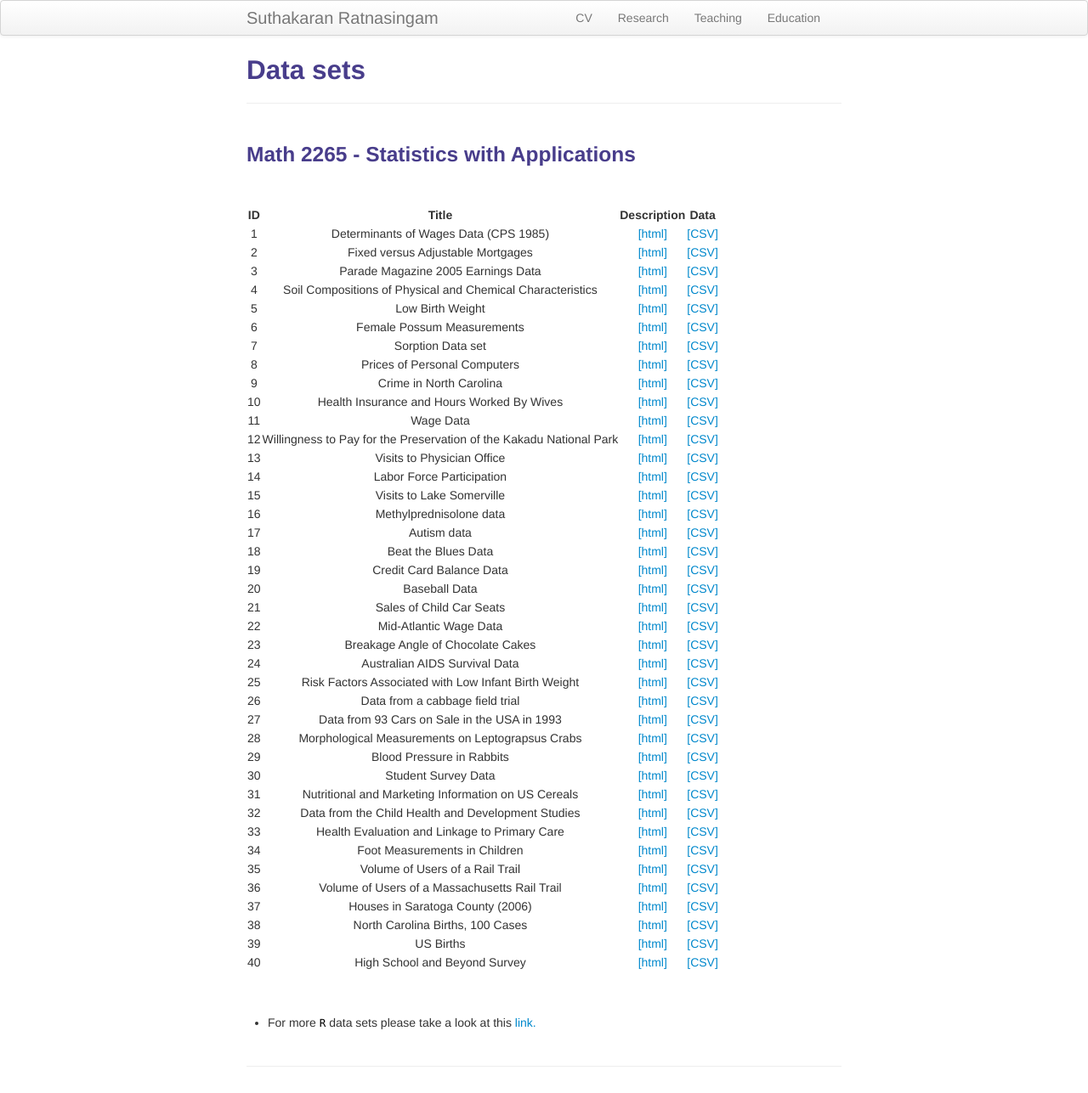
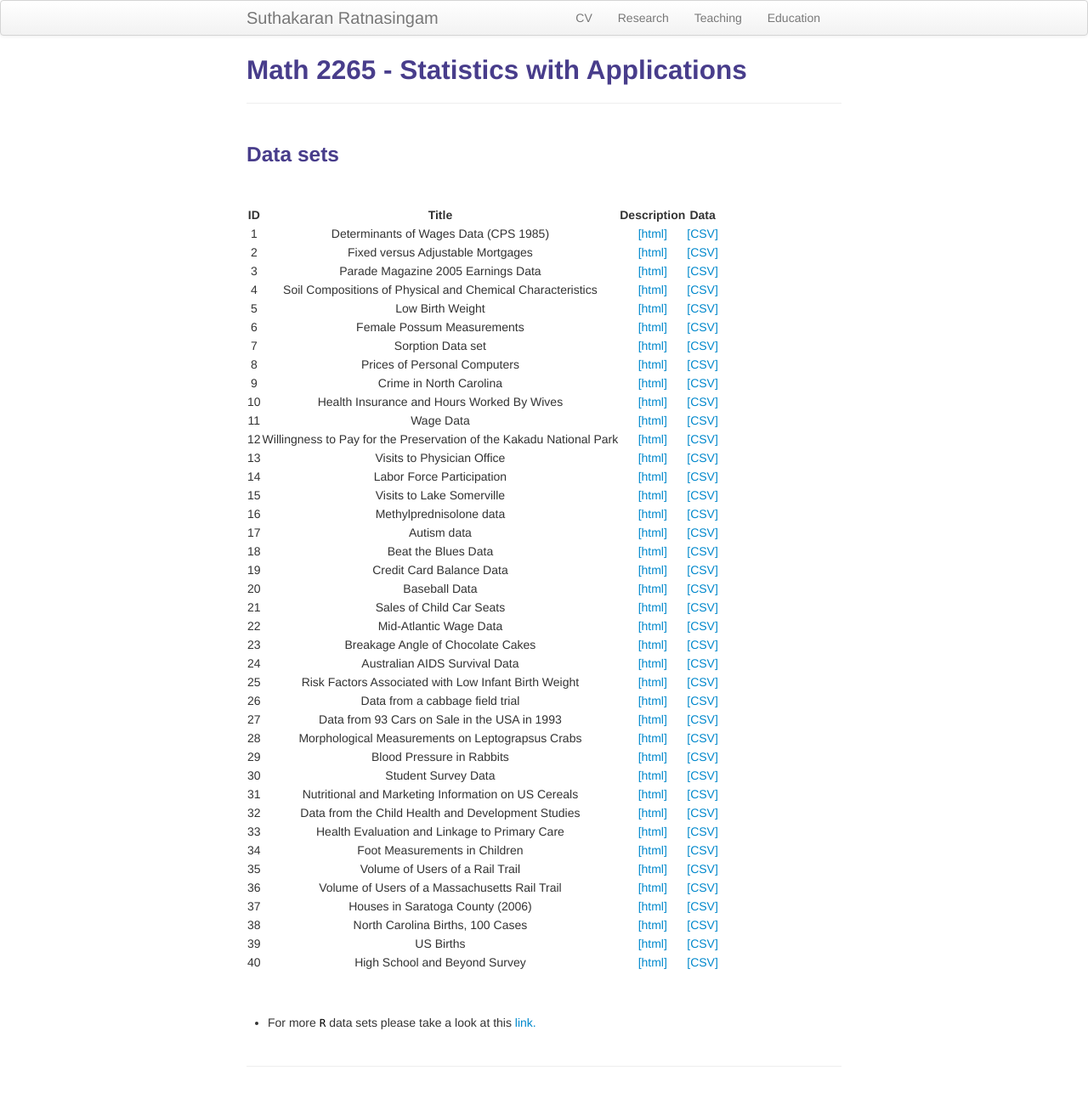
Before and after one commit to suthakaranr/suthakaranr.github.io, a Jekyll site: the page built from pages/Datasets2265.md, in a window 1280 px wide. Shown: the whole page at 85% size. Built offline with Jekyll 4.4.1, drawn with Linux system fonts in a browser that asks for light colours; part of the change alters nothing that is shown.

```diff
--- a/pages/Datasets2265.md
+++ b/pages/Datasets2265.md
@@ -1,10 +1,10 @@
 ---
 layout: page
-title: Data sets
-description: Data
+title: Math 2265 - Statistics with Applications
+description: Statistics with Applications
 ---
 
-### Math 2265 - Statistics with Applications
+### Data sets
 <br/>
 
 
```
